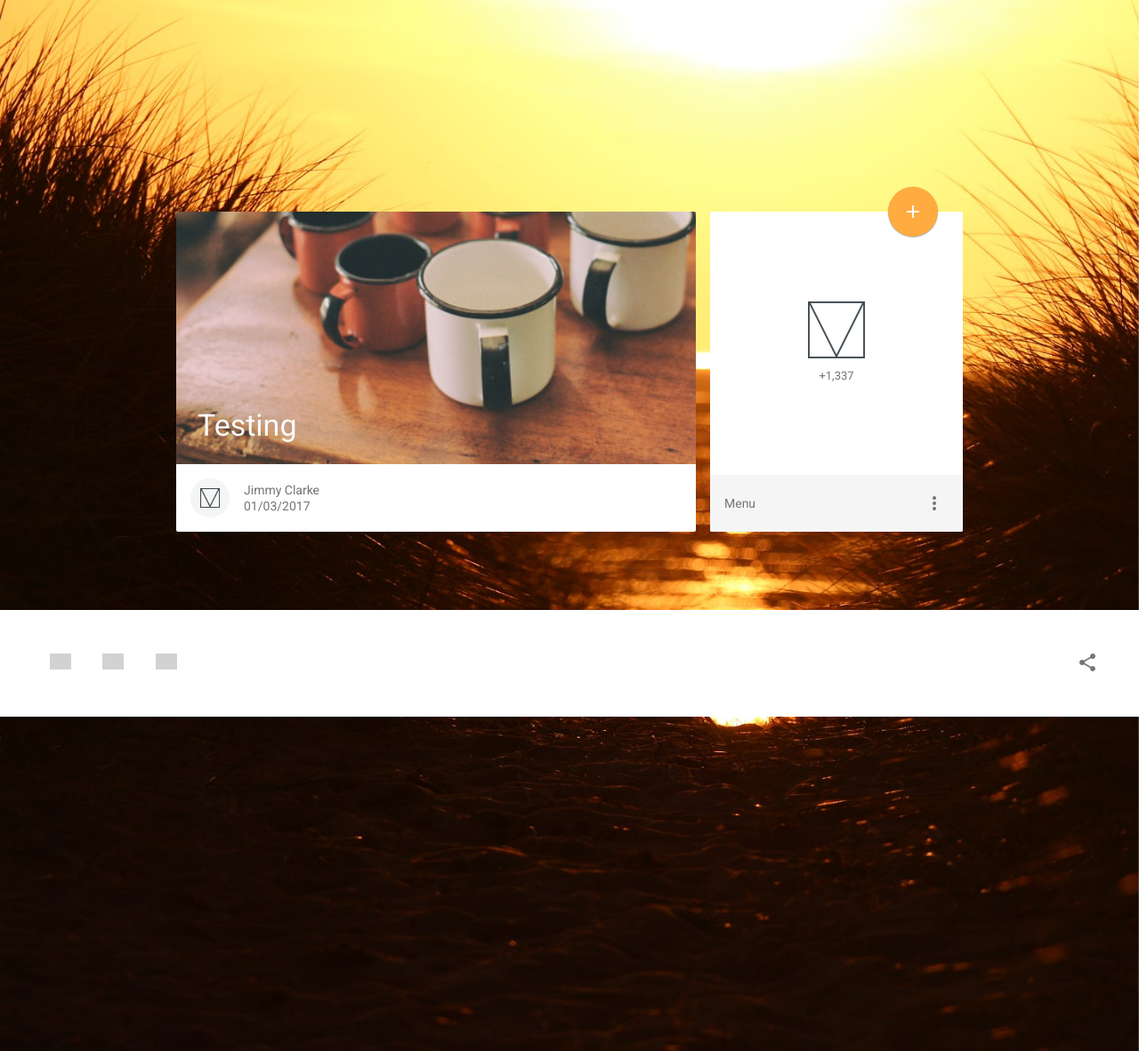
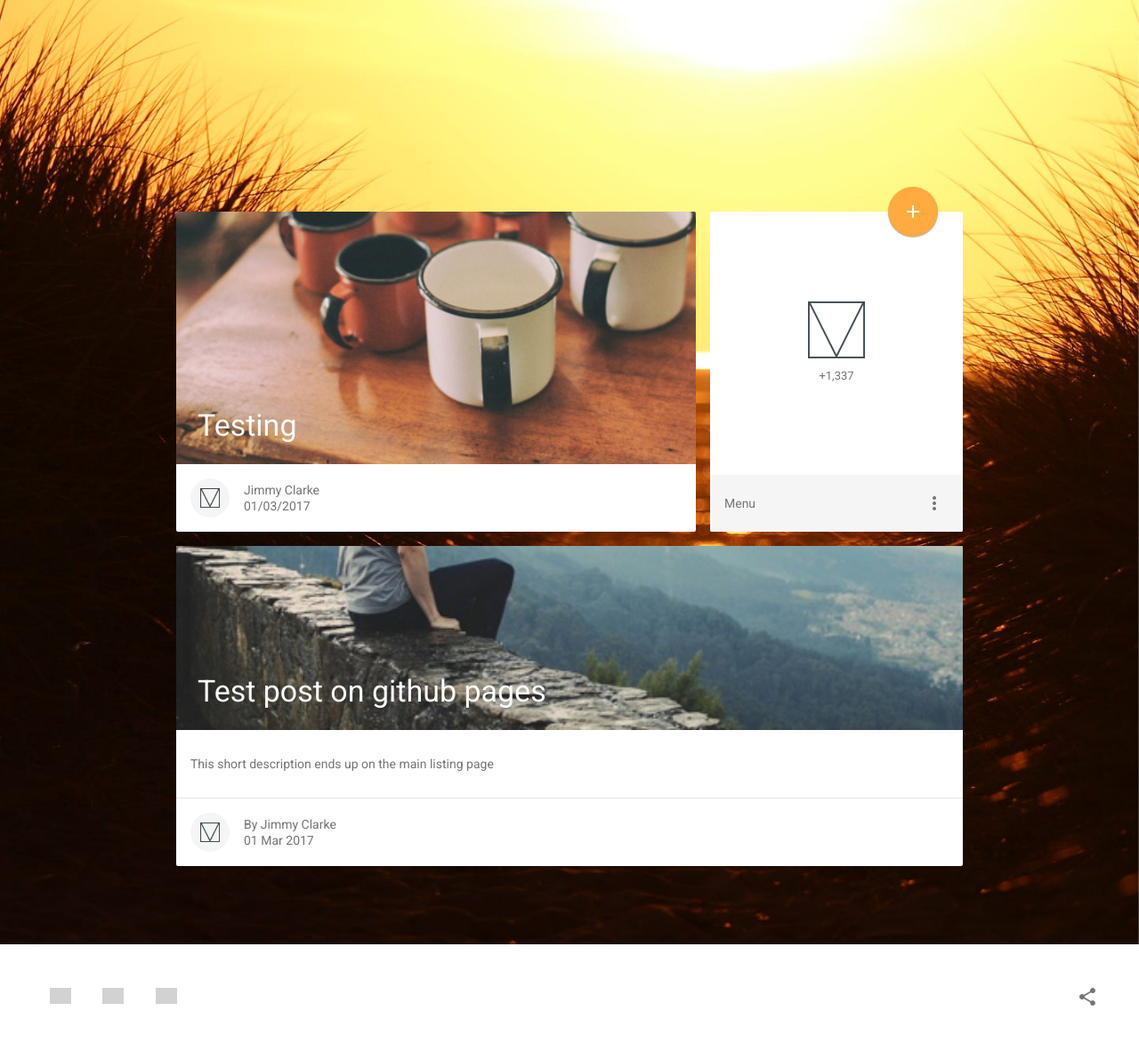
Before and after one commit to jimmyclarke113/jimmyclarke113.github.io, a Jekyll site: the page built from index.html, in a window 1280 px wide. Shown: the whole page at 89% size. Built offline with Jekyll 4.4.1, drawn with Linux system fonts in a browser that asks for light colours; grey boxes are pictures that could not be loaded.

Commit message:
Update index.html

```diff
--- a/index.html
+++ b/index.html
@@ -39,3 +39,17 @@ title: Jimmy Clarke
       <span class="mdl-button__ripple-container"><span class="mdl-ripple is-animating" style="width: 92.5097px; height: 92.5097px; transform: translate(-50%, -50%) translate(13px, 25px);"></span></span></button>
     </div>
   </div>
+{% for post in site.posts %}
+<div class="mdl-card on-the-road-again mdl-cell mdl-cell--12-col">
+	<div class="mdl-card__media mdl-color-text--grey-50">
+		<h3><a href="{{ post.url }}" title="{{ post.title }}">{{ post.title }}</a></h3>
+	</div>
+	<div class="mdl-color-text--grey-600 mdl-card__supporting-text">
+		{{ post.description }}
+	</div>
+	<div class="mdl-card__supporting-text meta mdl-color-text--grey-600">
+		<div class="minilogo"></div>
+		<div><strong>By {{ post.author}}</strong><span>{{ post.date | date_to_string }}</span></div>
+	</div>
+</div>
+{% endfor %}
```
